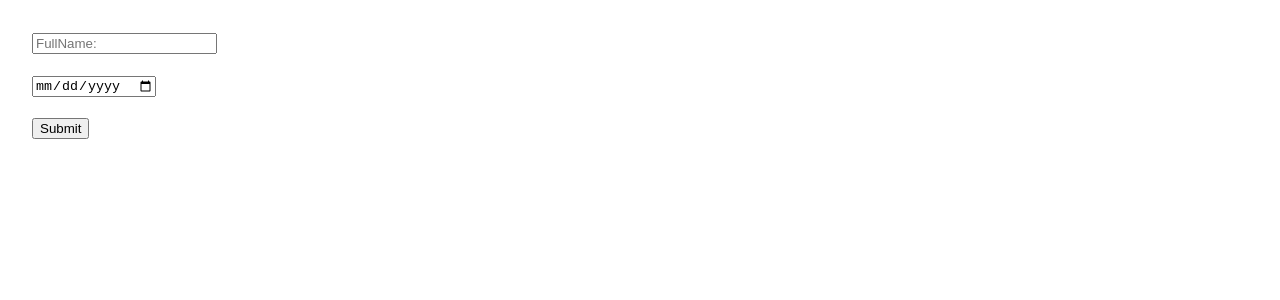
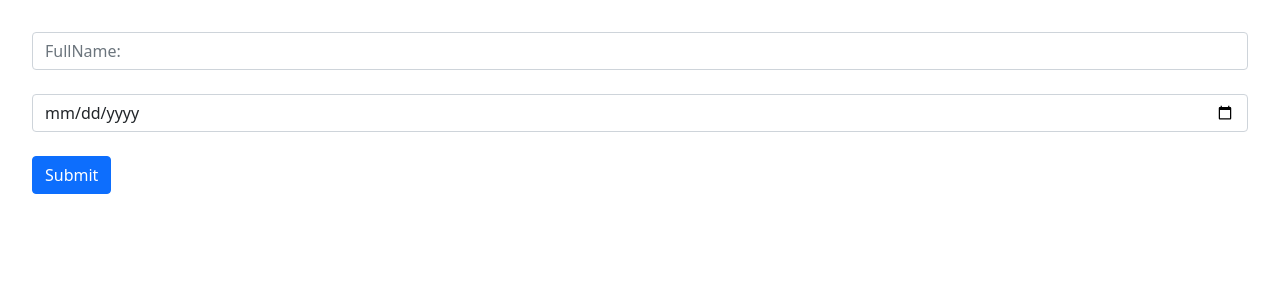
Before and after one commit to mirzadevv/react-skills-form-redux-local-storage-charts, a React (Create React App) app: page / in a window 1280 px wide. Shown: the top 300 px of the page. Built offline with nearby package versions, Linux system fonts and the light colour scheme.

Commit message:
add provider into app and send the store as it's argument

```diff
--- a/src/index.js
+++ b/src/index.js
@@ -1,17 +1,19 @@
-import React from 'react';
-import ReactDOM from 'react-dom';
-import './index.css';
-import App from './App';
-import reportWebVitals from './reportWebVitals';
+import React from "react";
+import ReactDOM from "react-dom";
+import "./index.css";
+import App from "./App";
+import reportWebVitals from "./reportWebVitals";
+import "bootstrap/dist/css/bootstrap.css";
+import store from "./store";
+import { Provider } from "react-redux";
 
 ReactDOM.render(
   <React.StrictMode>
-    <App />
+    <Provider store={store}>
+      <App />
+    </Provider>
   </React.StrictMode>,
-  document.getElementById('root')
+  document.getElementById("root")
 );
 
-// If you want to start measuring performance in your app, pass a function
-// to log results (for example: reportWebVitals(console.log))
-// or send to an analytics endpoint. Learn more: https://bit.ly/CRA-vitals
 reportWebVitals();
```
